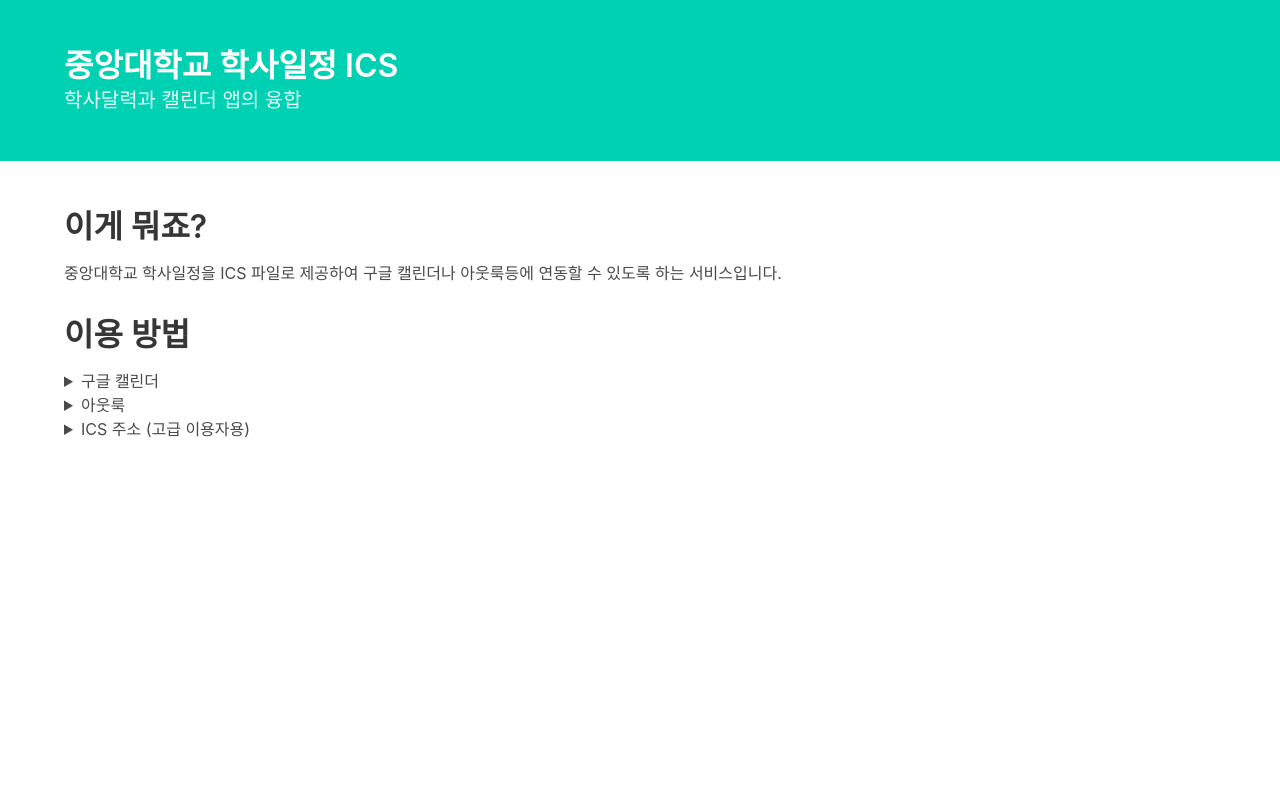
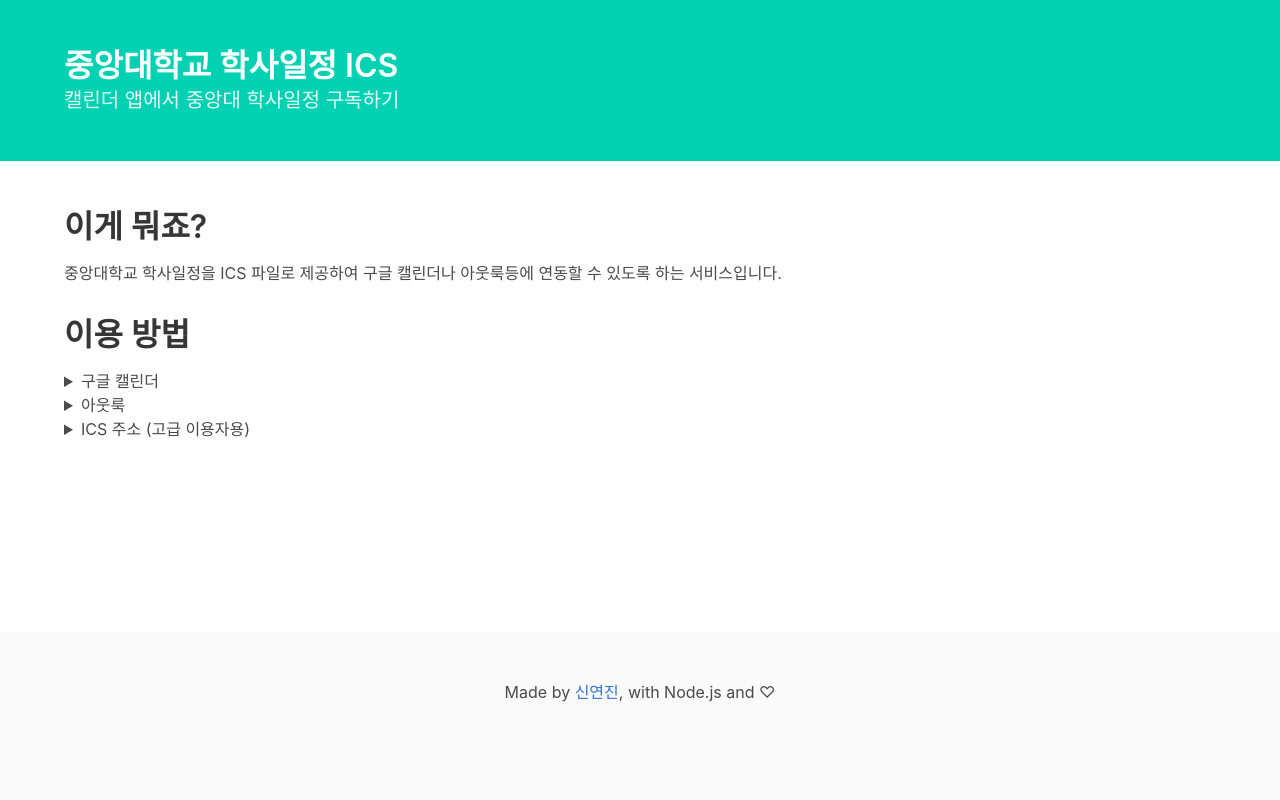
Before and after one commit to LiteHell/caucalendar, a website: page static/index.html in a window 1280 px wide. Drawn offline with Linux system fonts and the light colour scheme.

Commit message:
Add footer

```diff
--- a/static/index.html
+++ b/static/index.html
@@ -15,7 +15,7 @@
                 중앙대학교 학사일정 ICS
             </h1>
             <h2 class="subtitle">
-                학사달력과 캘린더 앱의 융합
+                캘린더 앱에서 중앙대 학사일정 구독하기
             </h2>
             </div>
         </div>
@@ -54,5 +54,10 @@
             </div>
         </div>
     </section>
+    <footer class="footer">
+        <div class="content has-text-centered">
+            Made by <a href="mailto:litehell@litehell.info">신연진</a>, with Node.js and ♡
+        </div>
+    </footer>
   </body>
 </html>
--- a/static/layout.css
+++ b/static/layout.css
@@ -1,3 +1,13 @@
 figure {
     text-align: left !important;
 }
+
+/* prevent ugly footer */
+body {
+    display: flex;
+    flex-direction: column;
+    min-height: 100vh;
+}
+body > section.section {
+    flex: 1;
+}
```
